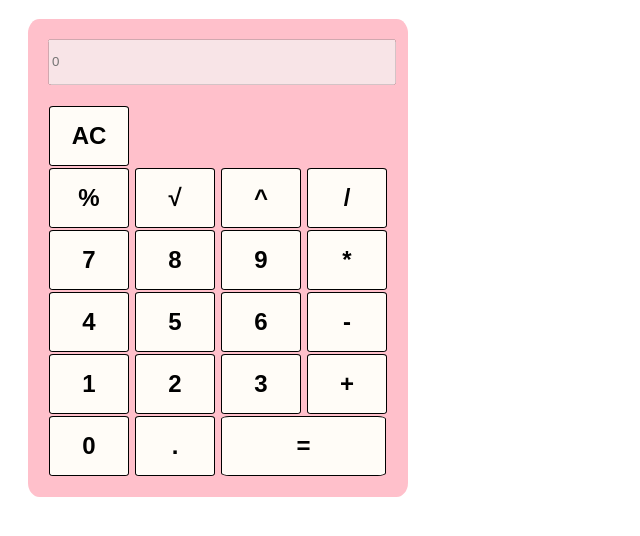
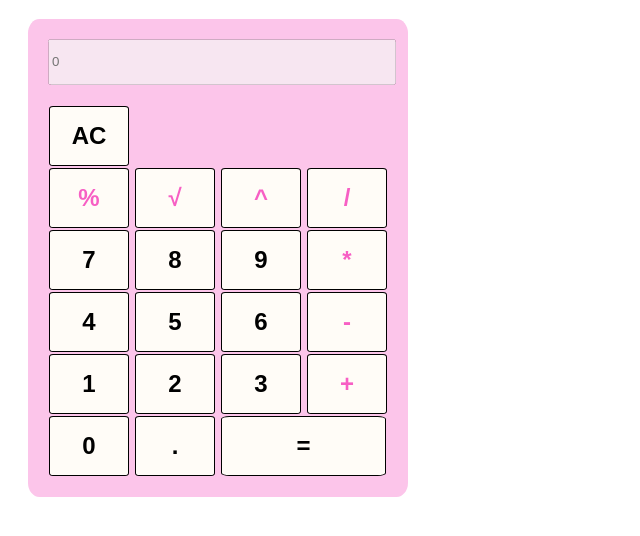
Before and after one commit to isabellirosa/Isabelli-desafio-calculadora, a plain HTML site: page index.html in a window 1280 px wide. Shown: the part 56-592 px from the top of the page, without its empty margins (0-640 px from the left). Drawn offline with Linux system fonts and the light colour scheme.

Commit message:
arrumando

```diff
--- a/index.html
+++ b/index.html
@@ -21,8 +21,8 @@
             <button class="button purple-text" onclick="limpar()">AC</button>
             <div></div>
             <div></div>
-            <button class="button green" onclick="add_operador('%')">%</button>
-            <button class="button green" onclick="raiz_quadrada()">√</button>
+            <button class="button gray" onclick="add_operador('/100')">%</button>
+            <button class="button gray" onclick="raiz_quadrada()">√</button>
             <button class="button gray" onclick="add_operador('**')">^</button>
             <button class="button gray" onclick="add_operador('/')">/</button>
         </div>
--- a/style.css
+++ b/style.css
@@ -10,7 +10,7 @@ body{
    height: 40px;
 }
 .calculator{
-    background-color: pink;
+    background-color: rgb(252, 197, 234);
     width: max-content;
     padding:20px;
     border-radius: 3%;
@@ -31,3 +31,6 @@ body{
 .purple{
     width:165px;
 }
+.gray{
+    color: rgb(247, 95, 196);
+}
```
